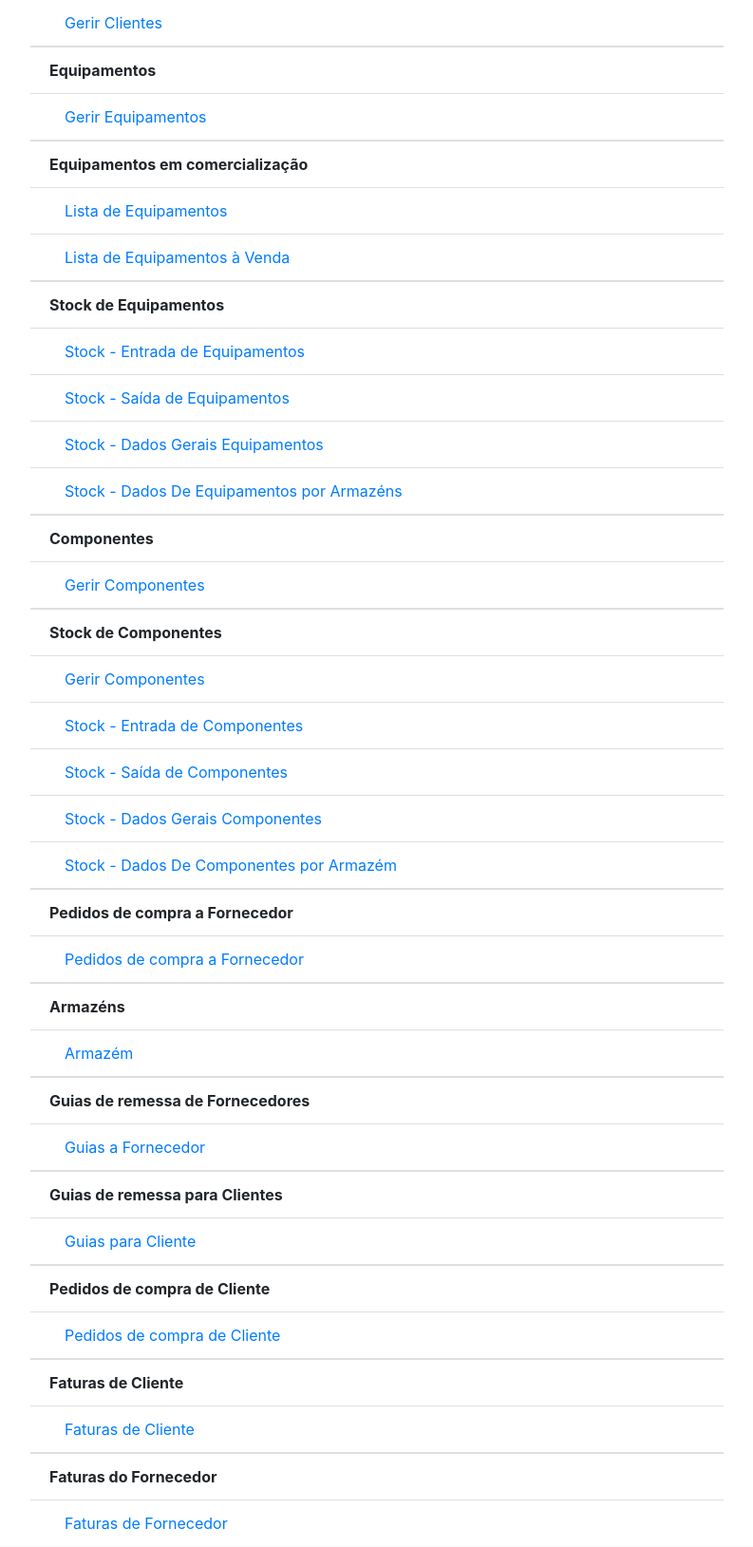
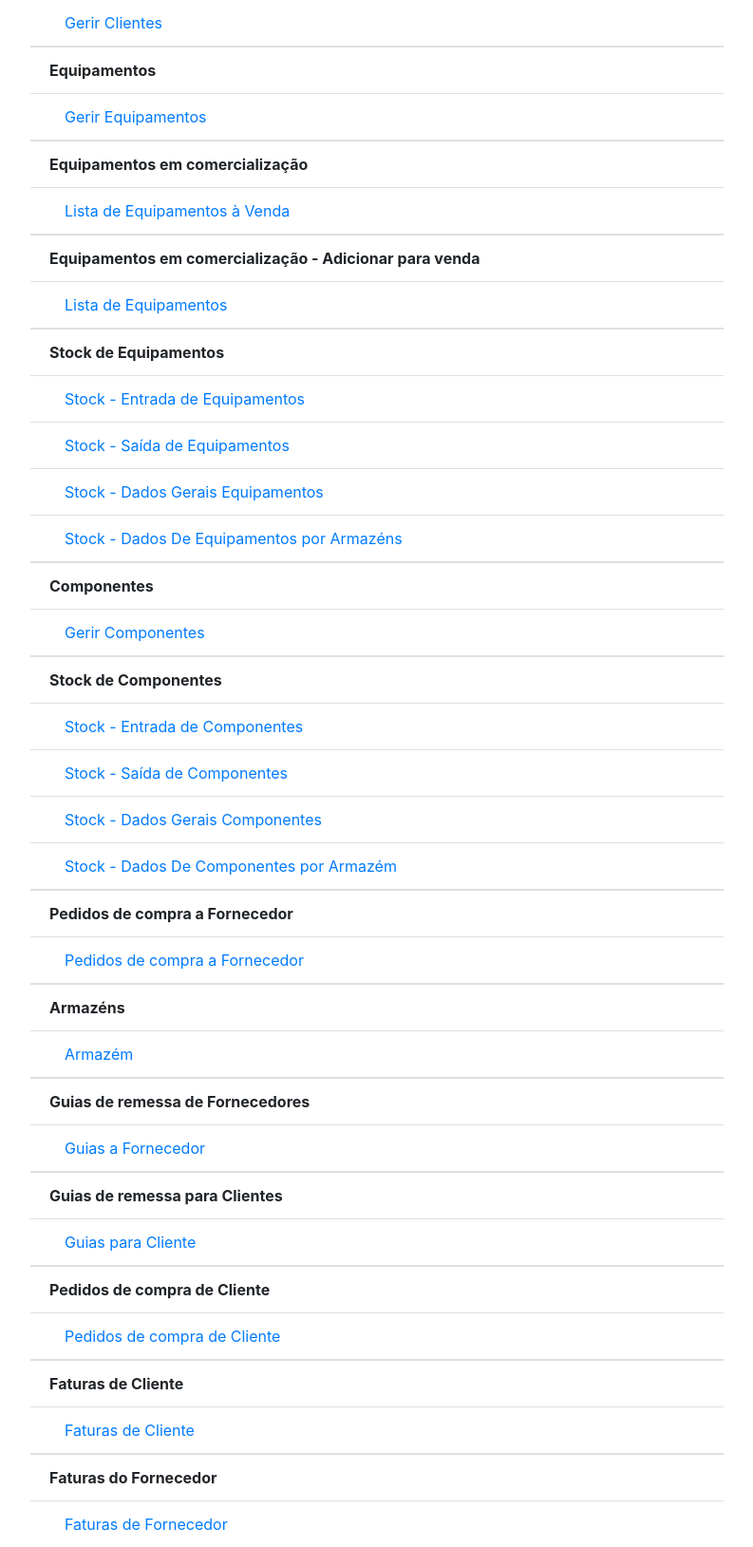
Before and after one commit to tfmoita/BDII-ProjectoFinal, a Django app: page / in a window 1280 px wide. Shown: the part 616-2245 px from the top of the page at 95% size, without its empty margins (243-1036 px from the left). Run offline with Django 4.2, Linux system fonts and the light colour scheme; the visitor is signed in with stand-in values (Sample User, id 1); some libraries are stand-ins or nearby versions.

Commit message:
pormenor

```diff
--- a/project/templates/index.html
+++ b/project/templates/index.html
@@ -44,8 +44,13 @@
           <ul class="list-group list-group-flush">
             {% if perms.app.view_equipamento %}
             <li class="list-group-item"><b>Equipamentos em comercialização</b></li>
+            <li class="list-group-item">&emsp;<a href="{% url 'equipamento_comercializacao_client_list' %}">Lista de Equipamentos à Venda</a></li>
+            {% endif %}
+          </ul>
+          <ul class="list-group list-group-flush">
+            {% if perms.app.add_folhadeobra %}
+            <li class="list-group-item"><b>Equipamentos em comercialização - Adicionar para venda</b></li>
             <li class="list-group-item">&emsp;<a href="{% url 'equipamento_comercializacao_list' %}">Lista de Equipamentos</a></li>
-            <li class="list-group-item">&emsp;<a href="{% url 'equipamento_comercializacao_client_list' %}">Lista de Equipamentos à Venda</a></li>
             {% endif %}
           </ul>
           <ul class="list-group list-group-flush">
@@ -64,9 +69,8 @@
             {% endif %}
           </ul>
           <ul class="list-group list-group-flush">
-            {% if perms.app.view_view_stockcomponentes %}
+            {% if perms.app.view_stockcomponentes %}
             <li class="list-group-item"><b>Stock de Componentes</b></li>
-            <li class="list-group-item">&emsp;<a href="{% url 'componente_list' %}">Gerir Componentes</a></li>
             <li class="list-group-item">&emsp;<a href="{% url 'mostrar_stock_componentes' %}">Stock - Entrada de Componentes</a></li>
             <li class="list-group-item">&emsp;<a href="{% url 'mostrar_saida_componentes_folha_de_obra' %}">Stock - Saída de Componentes</a></li>
             <li class="list-group-item">&emsp;<a href="{% url 'mostrar_stock_total_componentes' %}">Stock - Dados Gerais Componentes</a></li>
```
